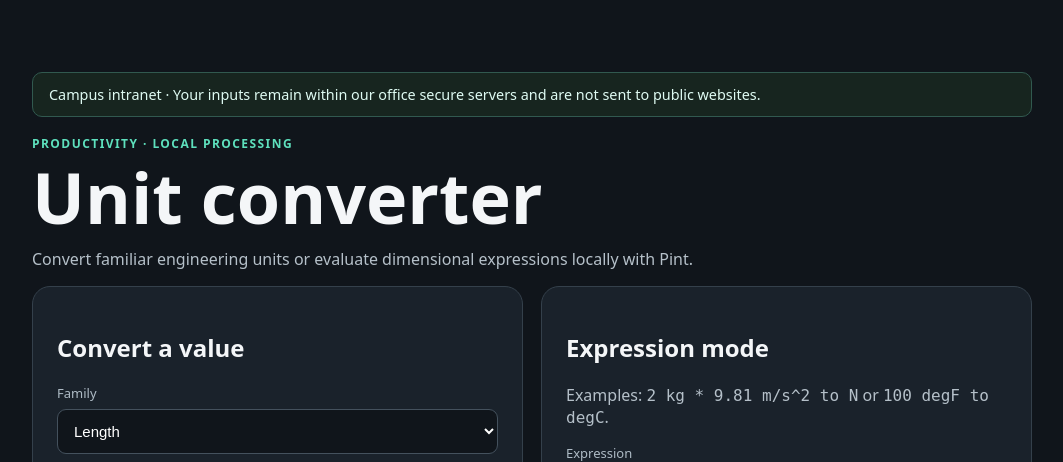
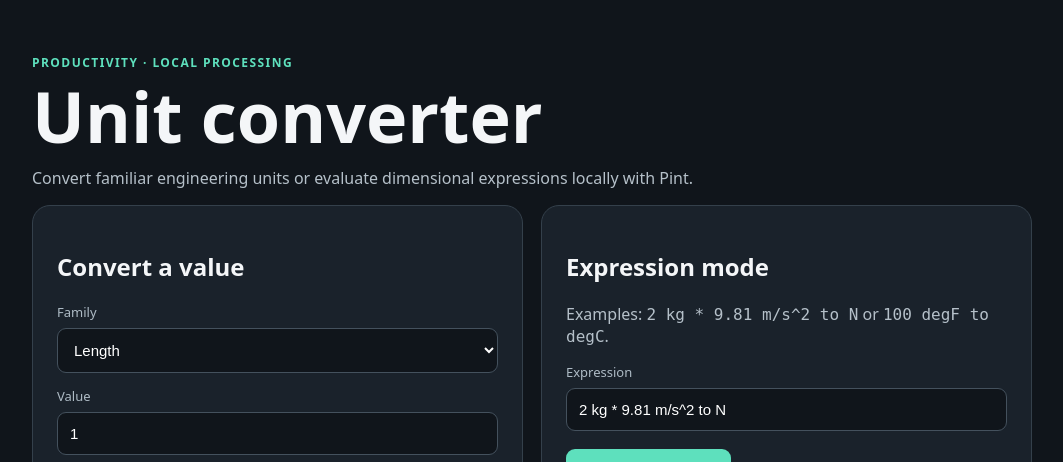
Before and after one commit to kvmani/unit_converter, a Flask app: page / in a window 1280 px wide. Shown: the top 462 px of the page, without its empty margins (108-1171 px from the left). Run offline with Flask 3, Linux system fonts and the light colour scheme.

Commit message:
Remove tool privacy banner and add browser warning

```diff
--- /dev/null
+++ b/static/browser_support.js
@@ -0,0 +1 @@
+(function(){"use strict";var u=navigator.userAgent||"",b="other",v=0,m;if((m=u.match(/Edg\/(\d+)/))){b="Edge";v=+m[1]}else if((m=u.match(/Edge\/(\d+)/))){b="Edge";v=+m[1]}else if((m=u.match(/Chrome\/(\d+)/))){b="Chrome";v=+m[1]}else if((m=u.match(/Firefox\/(\d+)/))){b="Firefox";v=+m[1]}var min={Edge:18,Chrome:76,Firefox:68};if(b!=="other"&&v>=min[b])return;var n=document.createElement("div");n.setAttribute("role","alert");n.style.cssText="position:relative;z-index:9999;padding:10px 16px;background:#fff4d6;color:#5f4612;border-bottom:1px solid #e2c875;font:14px/1.4 system-ui,sans-serif;text-align:center";n.innerHTML="<strong>Browser update recommended.</strong> Some features may not work correctly in this browser. Please update to a recent Edge, Chrome, or Firefox release.";document.addEventListener("DOMContentLoaded",function(){document.body.insertBefore(n,document.body.firstChild)})}());
--- a/templates/index.html
+++ b/templates/index.html
@@ -2,4 +2,4 @@
 <html lang="en"><head><meta charset="utf-8"><meta name="viewport" content="width=device-width,initial-scale=1"><title>Unit Converter · Office Scientific Tools</title>
 <style>body{margin:0;background:#10151b;color:#f4f6f8;font:16px system-ui,sans-serif}main{max-width:1000px;margin:auto;padding:54px 24px}.eyebrow{color:#5ee0bd;letter-spacing:.12em;font-size:12px;font-weight:700}h1{font-size:clamp(36px,6vw,70px);line-height:1;margin:10px 0 16px}p{color:#b5c0c9}.grid{display:grid;grid-template-columns:1fr 1fr;gap:18px}.card{background:#1a222b;border:1px solid #34404b;border-radius:18px;padding:24px}label{display:block;color:#aebbc5;font-size:13px;margin:14px 0 7px}input,select{width:100%;box-sizing:border-box;padding:12px;border-radius:9px;border:1px solid #44515d;background:#10151b;color:#fff;font-size:15px}button{margin-top:18px;padding:12px 18px;border:0;border-radius:9px;background:#5ee0bd;color:#0b211b;font-weight:800;cursor:pointer}.result{margin-top:18px;padding:15px;background:#10151b;border-radius:9px;min-height:22px;color:#dffbf3}.wide{grid-column:1/-1}@media(max-width:700px){.grid{grid-template-columns:1fr}}</style></head>
 <body><main><div class="eyebrow">PRODUCTIVITY · LOCAL PROCESSING</div><h1>Unit converter</h1><p>Convert familiar engineering units or evaluate dimensional expressions locally with Pint.</p><div class="grid"><section class="card"><h2>Convert a value</h2><label for="family">Family</label><select id="family">{% for family in families %}<option>{{ family }}</option>{% endfor %}</select><label for="value">Value</label><input id="value" value="1" type="number" step="any"><label for="from">From</label><select id="from"></select><label for="to">To</label><select id="to"></select><button id="convert">Convert</button><div id="convert-result" class="result"></div></section><section class="card"><h2>Expression mode</h2><p>Examples: <code>2 kg * 9.81 m/s^2 to N</code> or <code>100 degF to degC</code>.</p><label for="expression">Expression</label><input id="expression" value="2 kg * 9.81 m/s^2 to N"><button id="evaluate">Evaluate expression</button><div id="expression-result" class="result"></div></section></div></main>
-<script>const n=document.createElement('p');n.textContent='Campus intranet · Your inputs remain within our office secure servers and are not sent to public websites.';n.style='margin:18px 0;padding:12px 16px;border:1px solid #31594f;border-radius:10px;background:#17251f;color:#dffbf3;font-size:.9rem';document.querySelector('main').prepend(n);</script></body></html>
+</body><script src="/static/browser_support.js"></script></html>
```
